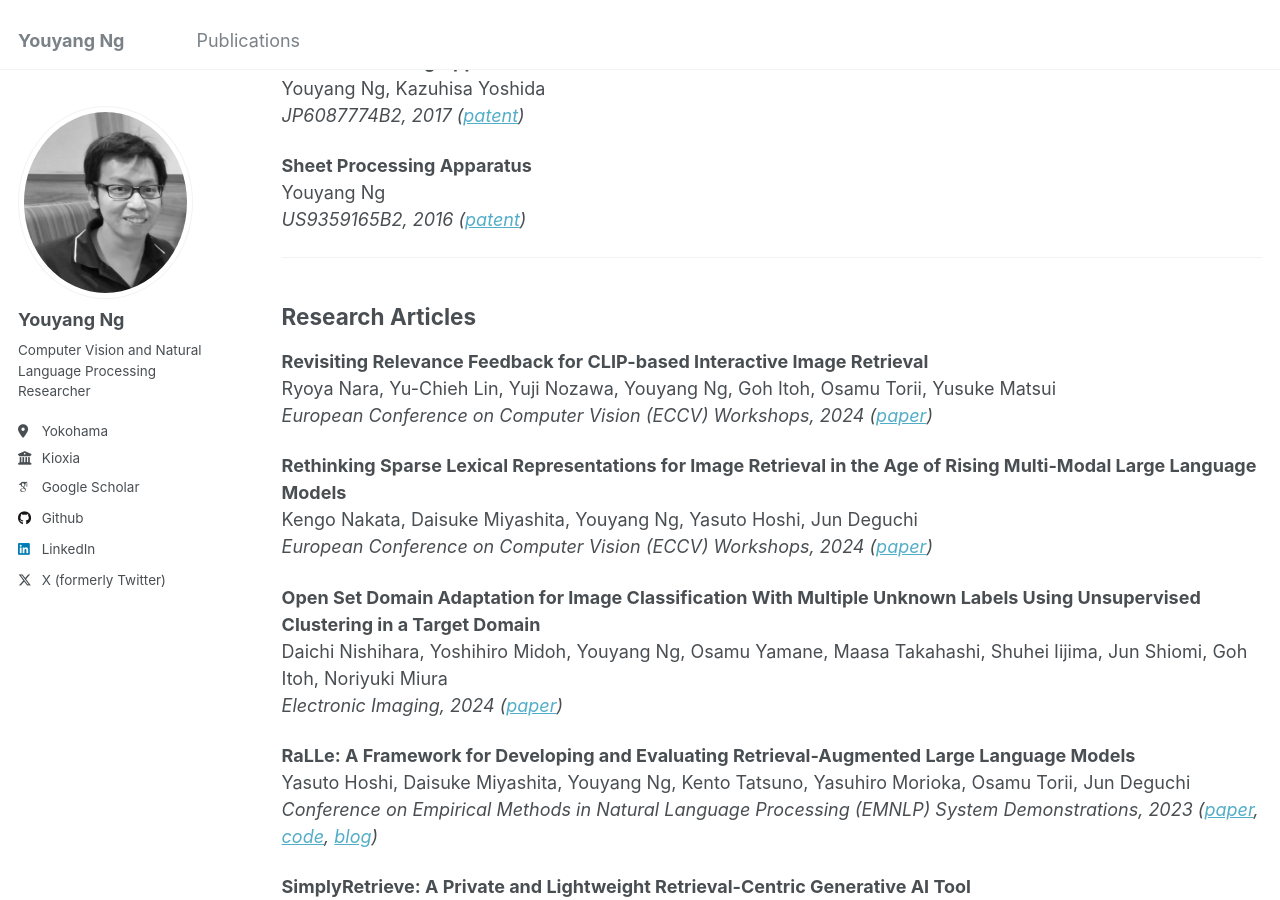
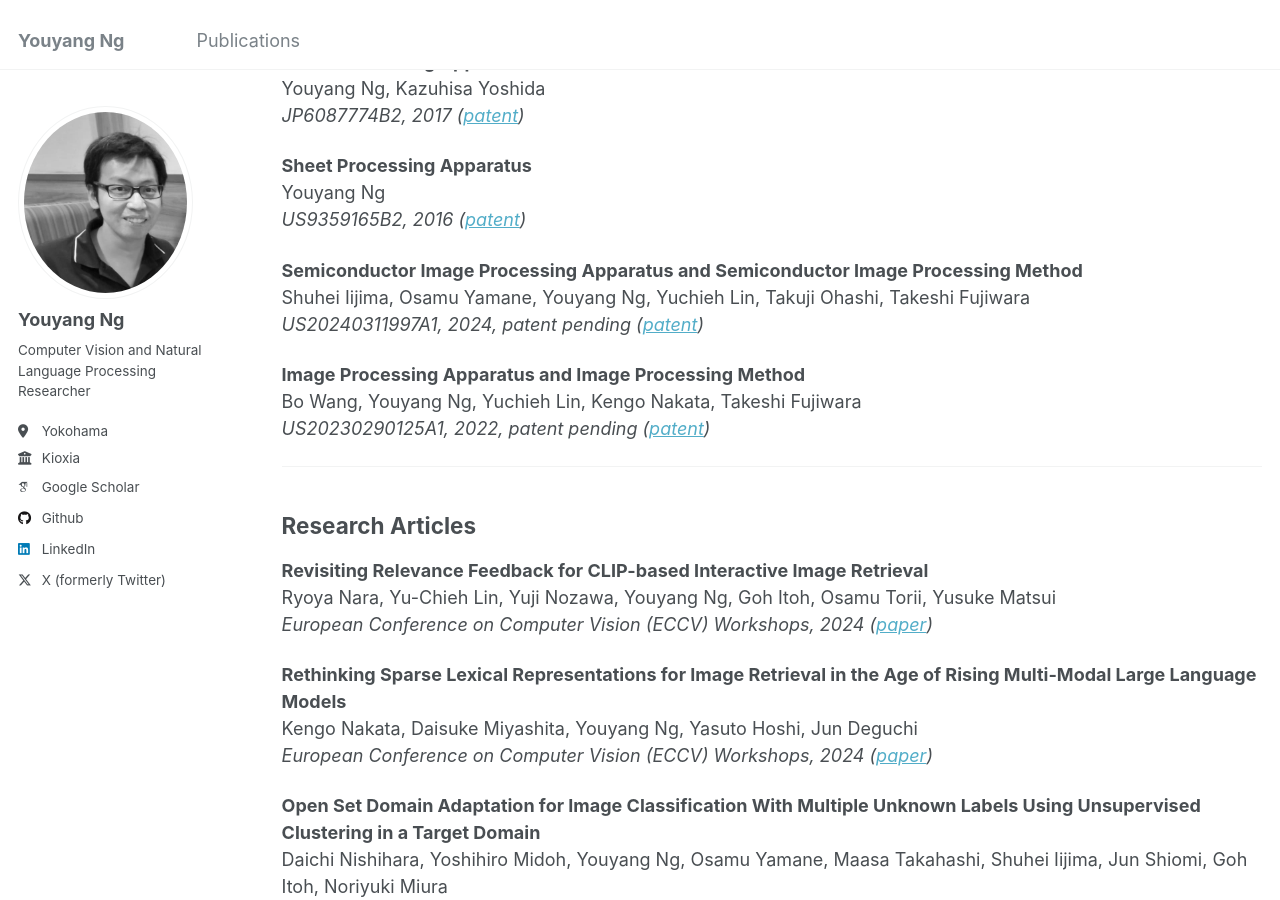
Before and after one commit to yy29/yy29.github.io, a Jekyll site: the page built from _pages/publications.md, in a window 1280 px wide and 900 px high, scrolled down 1761 px. Built offline with Jekyll 4.4.1, drawn with Linux system fonts in a browser that asks for light colours; some web fonts are replaced.

Commit message:
Update publications.md

```diff
--- a/_pages/publications.md
+++ b/_pages/publications.md
@@ -74,6 +74,14 @@ Youyang Ng, Kazuhisa Yoshida
 Youyang Ng
 *US9359165B2, 2016 ([patent](https://patents.google.com/patent/US9359165B2/en))*
 
+**Semiconductor Image Processing Apparatus and Semiconductor Image Processing Method**
+Shuhei Iijima, Osamu Yamane, Youyang Ng, Yuchieh Lin, Takuji Ohashi, Takeshi Fujiwara
+*US20240311997A1, 2024, patent pending ([patent](https://patents.google.com/patent/US20240311997A1/en))*
+
+**Image Processing Apparatus and Image Processing Method**
+Bo Wang, Youyang Ng, Yuchieh Lin, Kengo Nakata, Takeshi Fujiwara
+*US20230290125A1, 2022, patent pending ([patent](https://patents.google.com/patent/US20230290125A1/en))*
+
 ---
 ## Research Articles
 
```
